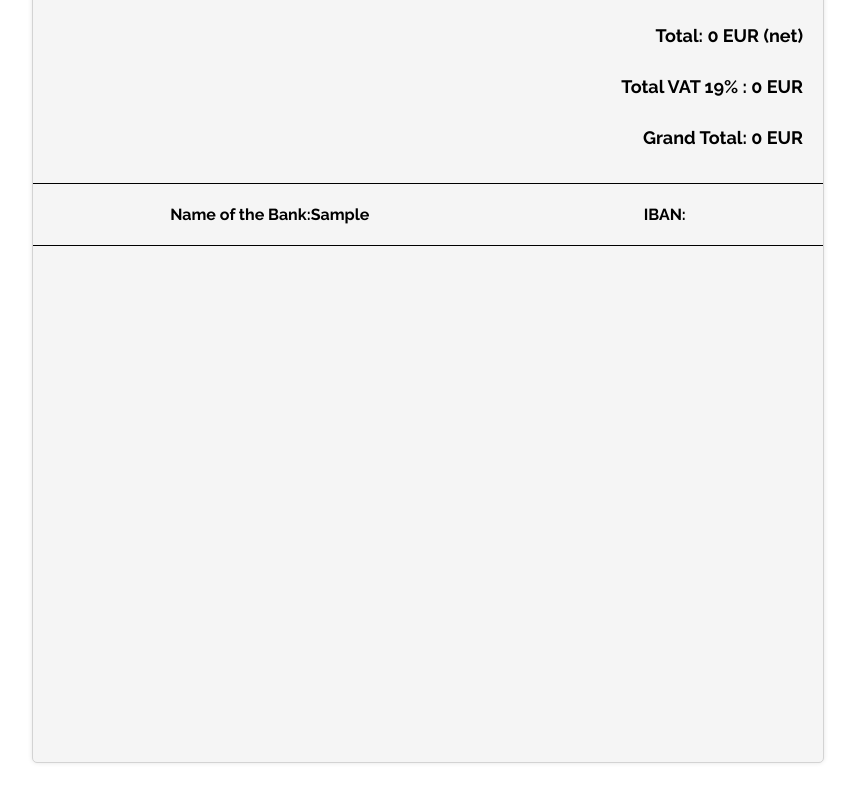
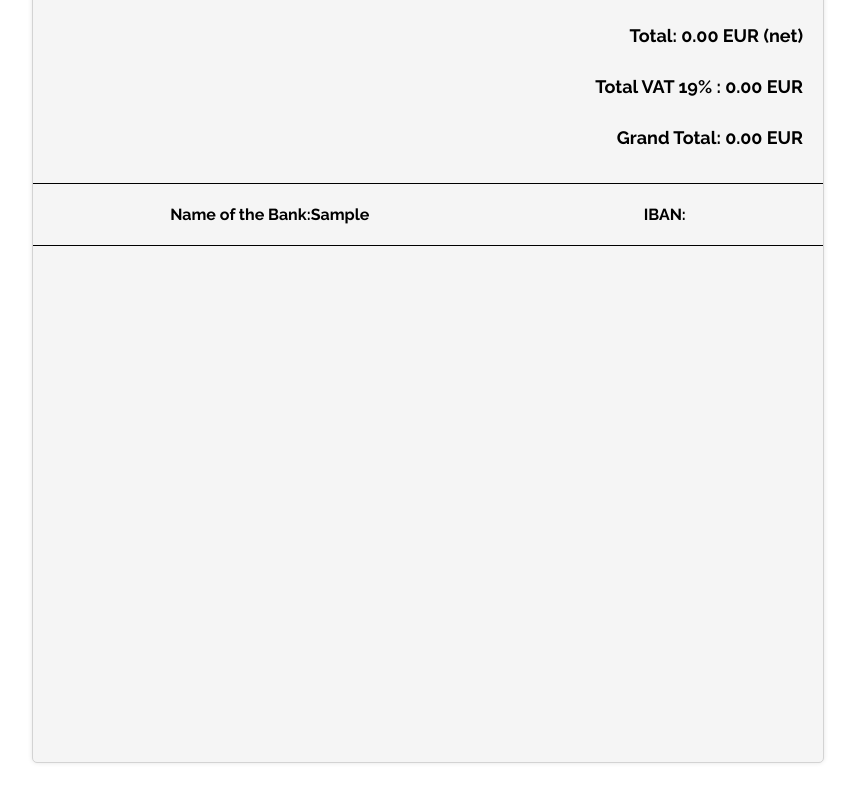
Before and after one commit to Murci2022/Invoicify-Capstone-Project, a Next.js app: page /createInvoice in a window 1280 px wide. Both pictures are taken after typing "Sample", "Sample", "Sample", "5", "5", "Sample" into the empty fields and a click on the button "Submit". Shown: the part 430-1230 px from the top of the page, without its empty margins (212-1067 px from the left). Built offline with nearby package versions, Linux system fonts and the light colour scheme.

Commit message:
fixing invice toFix toUpperCase  restructuring invoice conponents

```diff
--- a/src/components/CreateInvoice/DisplayPaymentInfo.jsx
+++ b/src/components/CreateInvoice/DisplayPaymentInfo.jsx
@@ -2,6 +2,7 @@ import InvoicePaymentMethod from '../Positioning/InvoicePaymentMethod';
 import Wrapper from '../Positioning/Wrapper';
 
 export const DisplayPaymentInfo = ({bankName, ibanNr, paymentMethod}) => {
+	const ibanToUpperCase = ibanNr.toUpperCase();
 	if (paymentMethod === 'bank transfer') {
 		return (
 			<InvoicePaymentMethod>
@@ -11,7 +12,7 @@ export const DisplayPaymentInfo = ({bankName, ibanNr, paymentMethod}) => {
 				</Wrapper>
 				<Wrapper>
 					<h4>IBAN:</h4>
-					<h4>{ibanNr}</h4>
+					<h4>{ibanToUpperCase}</h4>
 				</Wrapper>
 			</InvoicePaymentMethod>
 		);
--- /dev/null
+++ b/src/components/CreateInvoice/DisplayTable.jsx
@@ -0,0 +1,30 @@
+import {Fragment} from 'react';
+
+export const DisplayTable = ({allForms}) => {
+	return (
+		<Fragment>
+			<table>
+				<thead>
+					<tr>
+						<th style={{width: '10%'}}>Nr</th>
+						<th style={{width: '40%'}}>description</th>
+						<th style={{width: '10%'}}>QTY</th>
+						<th style={{width: '20%'}}>price</th>
+						<th style={{width: '20%'}}>total</th>
+					</tr>
+				</thead>
+				<tbody>
+					{allForms.map((allForm, index) => (
+						<tr key={index}>
+							<td>{index + 1}</td>
+							<td>{allForm.description}</td>
+							<td>{allForm.quantity.toFixed(0)}</td>
+							<td>{allForm.price.toFixed(2)}</td>
+							<td>{(allForm.price * allForm.quantity).toFixed(2)} </td>
+						</tr>
+					))}
+				</tbody>
+			</table>
+		</Fragment>
+	);
+};
--- /dev/null
+++ b/src/components/CreateInvoice/DisplayTotal.jsx
@@ -0,0 +1,18 @@
+import InvoiceTotalHolder from '../Positioning/InvoiceTotalHolder';
+
+export const DisplayTotal = ({totalPrice, totalVAT, VAT, grandTotal}) => {
+	const toFixedtotalPrice = totalPrice.toFixed(2);
+	const toFixedtotalVAT = totalVAT.toFixed(2);
+	const toFixedgrandTotal = grandTotal.toFixed(2);
+	return (
+		<InvoiceTotalHolder>
+			<h2>Total: {toFixedtotalPrice} EUR (net)</h2>
+
+			<h2>
+				Total VAT {VAT}% : {toFixedtotalVAT} EUR{' '}
+			</h2>
+
+			<h2>Grand Total: {toFixedgrandTotal} EUR</h2>
+		</InvoiceTotalHolder>
+	);
+};
--- a/src/pages/createInvoice.jsx
+++ b/src/pages/createInvoice.jsx
@@ -4,6 +4,8 @@ import ReactToPrint from 'react-to-print';
 import StyledButton from '../components/Button/styled';
 import {CheckPaymentInfo} from '../components/CreateInvoice/CheckPaymentInfo';
 import {DisplayPaymentInfo} from '../components/CreateInvoice/DisplayPaymentInfo';
+import {DisplayTable} from '../components/CreateInvoice/DisplayTable';
+import {DisplayTotal} from '../components/CreateInvoice/DisplayTotal';
 import Header from '../components/Header';
 import CenterElement from '../components/Positioning/CenterElement';
 import InputBody from '../components/Positioning/InputBody';
@@ -12,7 +14,6 @@ import InputField from '../components/Positioning/InputField';
 import InvoiceButtonHolder from '../components/Positioning/InvoiceButtonHolder';
 import InvoiceInfoBlock from '../components/Positioning/InvoiceInfoBlock';
 import InvoiceInfoConti from '../components/Positioning/InvoiceInfoConti';
-import InvoiceTotalHolder from '../components/Positioning/InvoiceTotalHolder';
 import Service from '../components/Positioning/Service';
 import Wrapper from '../components/Positioning/Wrapper';
 
@@ -118,7 +119,8 @@ export default function CreateInvoice() {
 						</InvoiceInfoConti>
 
 						<div>
-							<table>
+							<DisplayTable allForms={allForms} />
+							{/* <table>
 								<thead>
 									<tr>
 										<th style={{width: '10%'}}>Nr</th>
@@ -139,18 +141,16 @@ export default function CreateInvoice() {
 										</tr>
 									))}
 								</tbody>
-							</table>
+							</table> */}
 						</div>
 
-						<InvoiceTotalHolder>
-							<h2>Total: {totalPrice} EUR (net)</h2>
+						<DisplayTotal
+							totalPrice={totalPrice}
+							totalVAT={totalVAT}
+							VAT={VAT}
+							grandTotal={grandTotal}
+						/>
 
-							<h2>
-								Total VAT {VAT}% : {totalVAT} EUR{' '}
-							</h2>
-
-							<h2>Grand Total: {grandTotal} EUR</h2>
-						</InvoiceTotalHolder>
 						<div className="invoice__payment-holder">
 							<DisplayPaymentInfo
 								className="invoice__payment"
```
